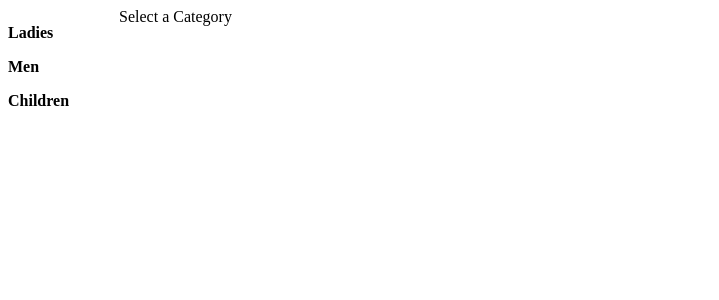
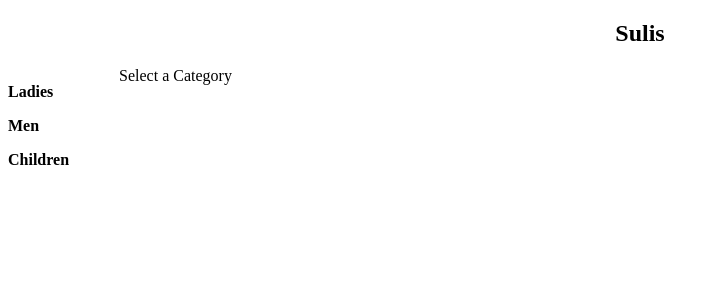
Before and after one commit to marikomands/Clothes-List-Different-Version, a React (Create React App) app: page / in a window 1280 px wide. Shown: the top 300 px of the page, without its empty margins (0-719 px from the left). Built offline with nearby package versions, Linux system fonts and the light colour scheme.

Commit message:
changed the text style

```diff
--- a/src/components/App.js
+++ b/src/components/App.js
@@ -6,6 +6,7 @@ import ItemList from "./ItemList";
 const App = () => {
   return (
     <div>
+      <h2 style={{ textAlign: "center" }}>Sulis</h2>
       <div className="categoryTypeFlex">
         <CategoryList />
         <TypeList />
```
